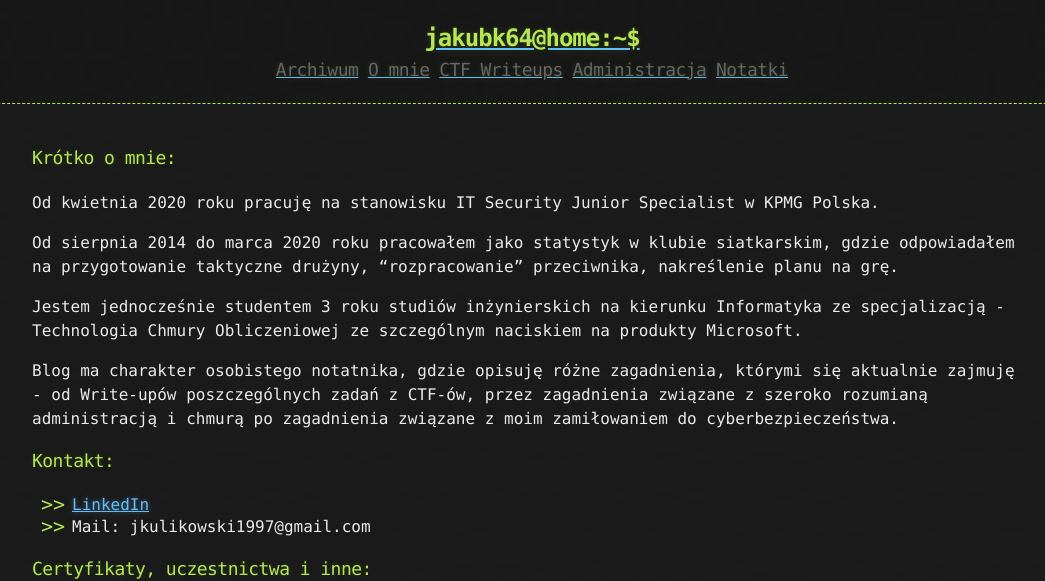
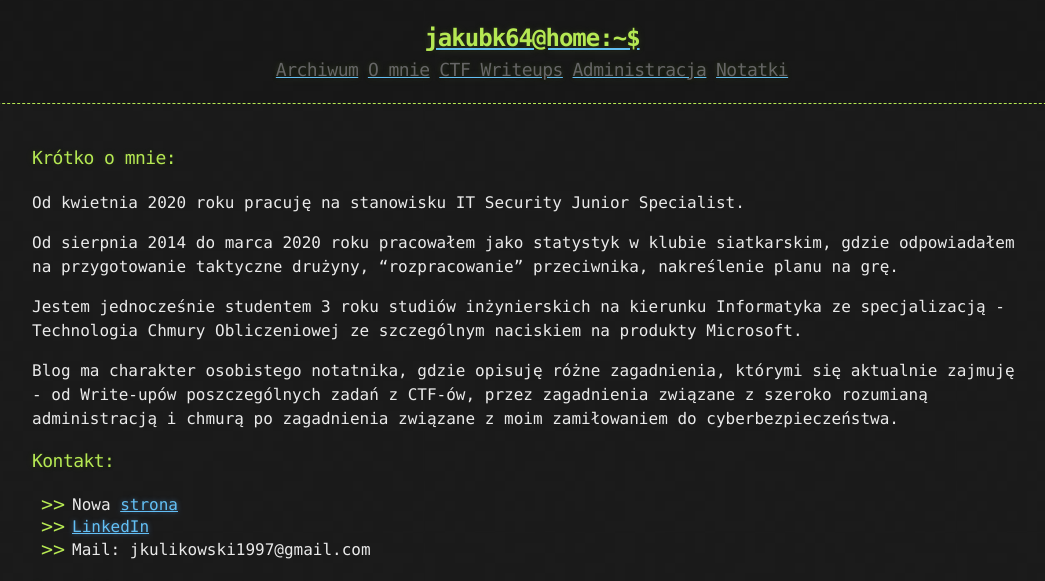
Before and after one commit to JakubK64/jakubk64.github.io, a Jekyll site: the page built from about.md, in a window 1280 px wide, cut to the strip 0-581 px from the top of the page. Shown: the whole strip, without its empty margins (108-1153 px from the left). Built offline with Jekyll 4.4.1, drawn with Linux system fonts in a browser that asks for light colours.

Commit message:
Update about.md

```diff
--- a/about.md
+++ b/about.md
@@ -5,7 +5,7 @@ title: About
 
 ### Krótko o mnie:
 
-Od kwietnia 2020 roku pracuję na stanowisku IT Security Junior Specialist w KPMG Polska.
+Od kwietnia 2020 roku pracuję na stanowisku IT Security Junior Specialist.
 
 Od sierpnia 2014 do marca 2020 roku pracowałem jako statystyk w klubie siatkarskim, gdzie odpowiadałem na przygotowanie taktyczne drużyny, "rozpracowanie" przeciwnika, nakreślenie planu na grę.
 
@@ -14,6 +14,7 @@ Jestem jednocześnie studentem 3 roku studiów inżynierskich na kierunku Inform
 Blog ma charakter osobistego notatnika, gdzie opisuję różne zagadnienia, którymi się aktualnie zajmuję - od Write-upów poszczególnych zadań z CTF-ów, przez zagadnienia związane z szeroko rozumianą administracją i chmurą po zagadnienia związane z moim zamiłowaniem do cyberbezpieczeństwa.
 
 ### Kontakt:
+- Nowa [strona](https://jakubk64.wordpress.com/)
 - [LinkedIn](https://www.linkedin.com/in/kulikowskijakub/)
 - Mail: jkulikowski1997@gmail.com
 
```
